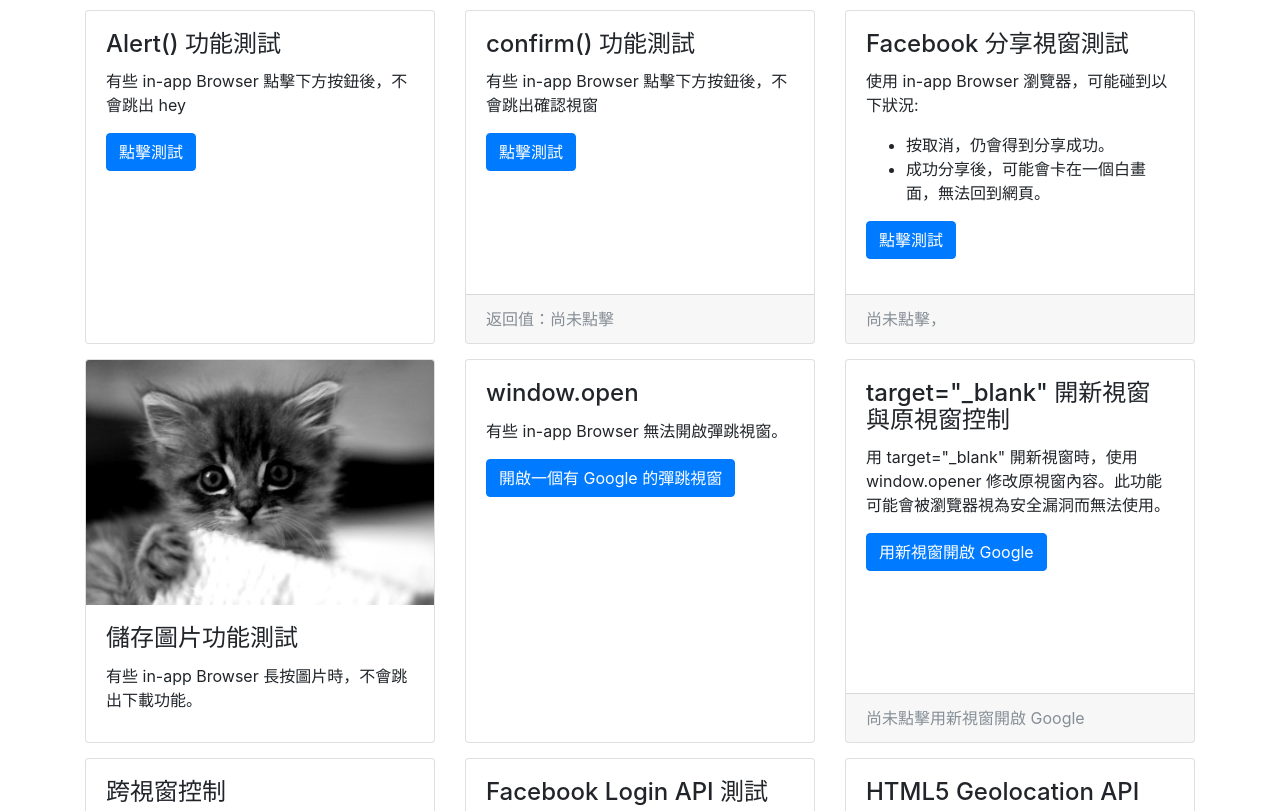
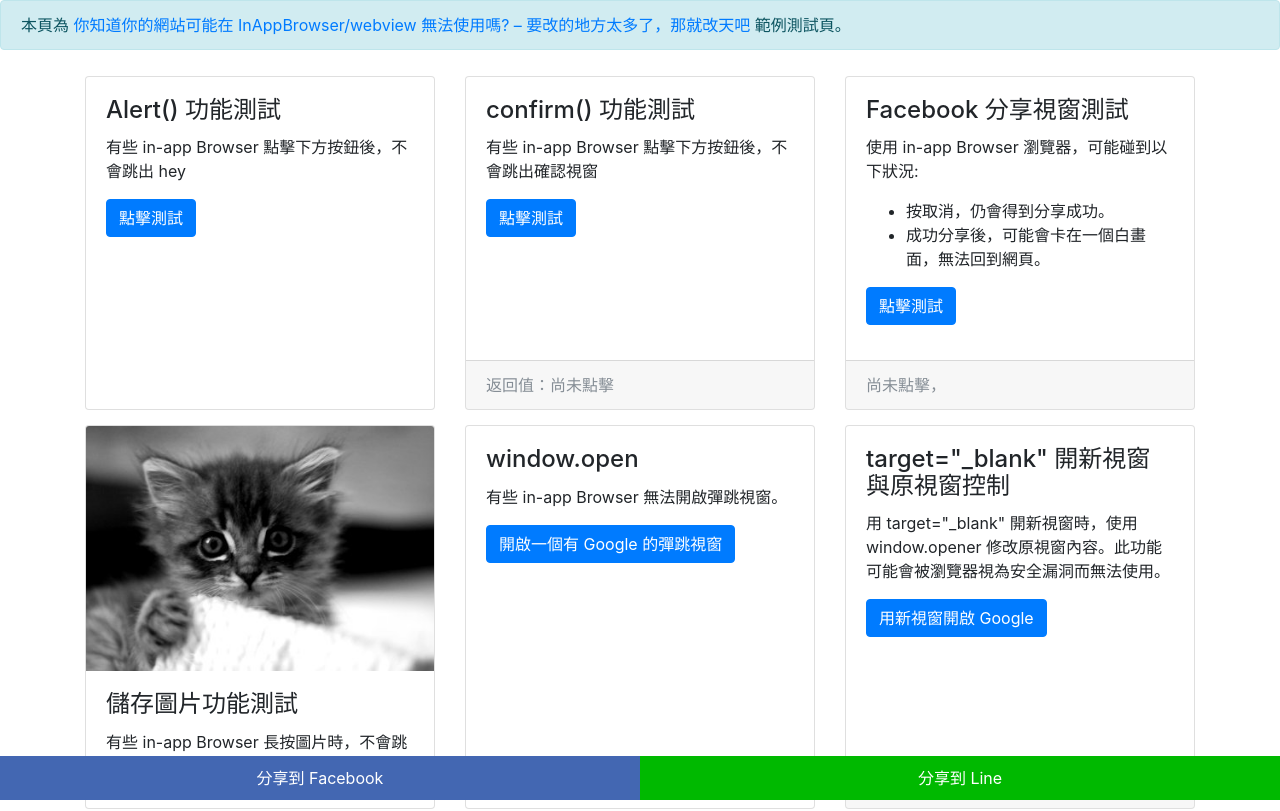
Before and after one commit to jiimmysu/in-app-browser-test, a plain HTML site: page index.html in a window 1280 px wide. Shown: the top 811 px of the page. Drawn offline with nearby package versions, Linux system fonts and the light colour scheme.

Commit message:
add: share button

```diff
--- a/index.html
+++ b/index.html
@@ -7,7 +7,7 @@
         <meta charset="utf-8">
         <meta http-equiv="X-UA-Compatible" content="IE=edge">
         <title>in-app Browser 功能測試</title>
-        <meta name="description" content="">
+        <meta name="description" content="本頁為 你知道你的網站可能在 InAppBrowser/webview 無法使用嗎? &#8211; 要改的地方太多了，那就改天吧 範例測試頁">
         <meta name="viewport" content="width=device-width, initial-scale=1">
         <link rel="stylesheet" href="https://maxcdn.bootstrapcdn.com/bootstrap/4.0.0-beta/css/bootstrap.min.css" integrity="sha384-/Y6pD6FV/Vv2HJnA6t+vslU6fwYXjCFtcEpHbNJ0lyAFsXTsjBbfaDjzALeQsN6M" crossorigin="anonymous">
         <script src="https://code.jquery.com/jquery-3.3.1.min.js" ></script>
@@ -22,12 +22,17 @@
                 }
         </script>
         <style>
+            body{padding-bottom: 80px;}
             h1{padding:10px}
             .row>div{margin-bottom: 15px}
             .card{margin-top:10px;height:100%}
             .btn{margin-bottom: 5px}
             .btn-fullscreen-exit{position: fixed;bottom:10%;left:50%;transform: translateX(-50%)}
             .col-form-label{font-size: 11px;}
+            .btn-share-line, .btn-share-fb{position: fixed;width:50%;bottom:0;padding: 10px;text-align: center}
+            .btn-share-line:hover, .btn-share-fb:hover{color:#fff;text-decoration: none;opacity: .9;}
+            .btn-share-fb{background: #4367b2;color:#fff;left:0;}
+            .btn-share-line{background: #00b900;color:#fff;right:0;}
         </style>
         <link rel="manifest" href="manifest.json" />
         <link rel="icon" type="image/png" href="favicon.png" />
@@ -35,6 +40,9 @@
         <link rel="apple-touch-icon" href="favicon.png">
     </head>
     <body>
+        <div class="alert alert-info">
+            本頁為 <a href="https://blog.user.today/inapp-browser-webview-problem/">你知道你的網站可能在 InAppBrowser/webview 無法使用嗎? &#8211; 要改的地方太多了，那就改天吧</a> 範例測試頁。
+        </div>
         <div class="container">
             <div class="row">
                     <div class="col-lg-4 col-sm-6">
@@ -244,7 +252,7 @@
                             <div class="card-body">
                               <h4 class="card-title">input autocomplete test</h4>
                               <p class="card-text">
-                                有些瀏覽器版本很舊，自動完成功能也可以直接填入瀏覽器已記錄的信用卡資訊。
+                                有些 in-app Browser 使用版本很舊的瀏覽器引擎，填寫 email 時，自動完成功能也可以直接填入瀏覽器已記錄的信用卡資訊。
                               </p>
                               <!-- https://developers.google.com/web/updates/2015/06/checkout-faster-with-autofill -->
                               <div class="form-group row">
@@ -288,6 +296,9 @@
             </div>
             <div id="ua" class="alert alert-warning"></div>
         </div>
+
+        <a href="https://www.facebook.com/sharer/sharer.php?u=https://jiimmysu.github.io/in-app-browser-test/" class="btn-share-fb" target="_blank">分享到 Facebook</a>
+        <a href="https://social-plugins.line.me/lineit/share?url=https://jiimmysu.github.io/in-app-browser-test/" class="btn-share-line" target="_blank">分享到 Line</a>
 
 
         <script src="https://cdnjs.cloudflare.com/ajax/libs/popper.js/1.11.0/umd/popper.min.js" integrity="sha384-b/U6ypiBEHpOf/4+1nzFpr53nxSS+GLCkfwBdFNTxtclqqenISfwAzpKaMNFNmj4" crossorigin="anonymous"></script>
```
